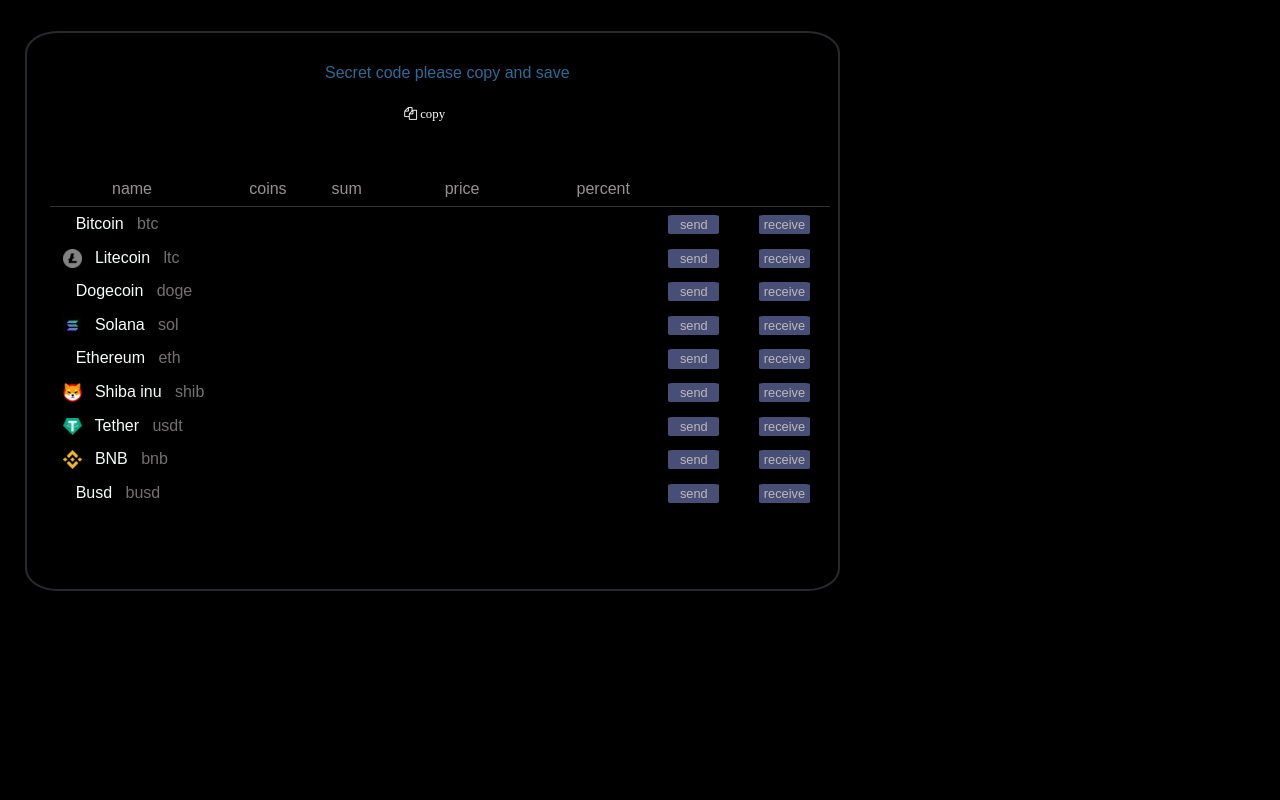
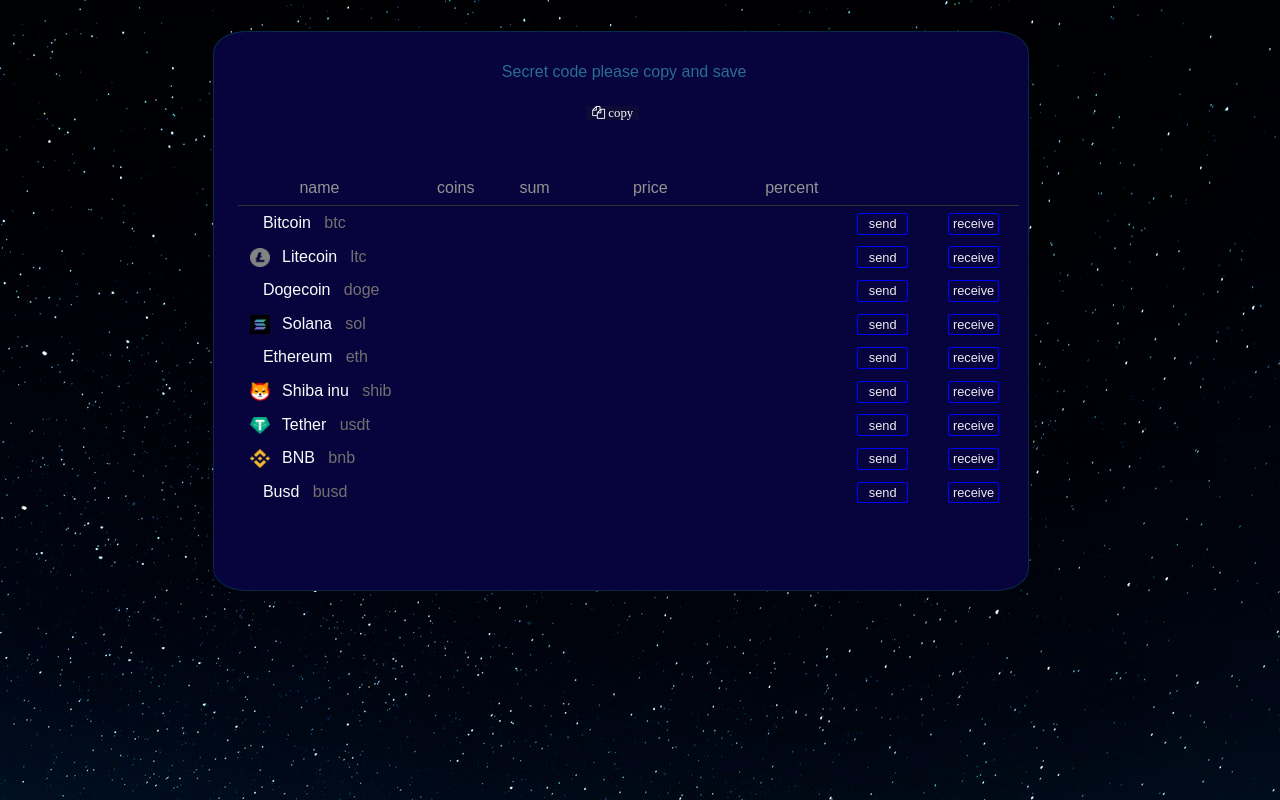
Before and after one commit to yra77/Multi-crypto-Wallet, a website: page viev/index.html in a window 1280 px wide. Drawn offline with nearby package versions, Linux system fonts and the light colour scheme; files that its build step writes are made by us from their sources; no server answers; files whose address does not match are found by name.

Commit message:
Update style.css

```diff
--- a/viev/css/style.css
+++ b/viev/css/style.css
@@ -2,19 +2,21 @@
 body
 {
     font-family: 'Varela Round', sans-serif;
-    background:rgb(0, 0, 0);
+    font-weight: 400;
+    /* background:rgb(56, 2, 150); */
+    background: url("../img/univers.jpg");
     width: 98%;
     height: 35em;
     padding: 0px;
 }
 .high
 {
-    background-color: black;
+    background-color: rgb(7, 4, 61);
     color:rgb(43, 107, 150);
     width: 65%;
-    border: 2px solid #27292c;
-    float: left;
-    margin-left: 2%;
+    border: 1px solid #07294b;
+    /* float: left; */
+    margin-left: 17%;
     margin-top: 2.5%;
     height: auto;
     min-height: 35em;
@@ -47,7 +49,7 @@
 }
 .secretCode span
 {
-    margin-left: 8%;
+    margin-left: 4%;
 }
 .copy:active
 {
@@ -68,7 +70,7 @@
     border:none;
     font-size: 80%;
     color:white;
-    background-color: black;
+    background-color: rgb(14, 11, 54);
 }
 .copySecCod
 {
@@ -89,15 +91,16 @@
     border:none;
     font-size: 80%;
     color:white;
-    background-color: black;
+    background-color: rgb(14, 11, 54);
 }
 .wallet table button
 {
    padding: 0px;
-   background-color: #484f77; border: none;
+   background-color: rgb(7, 4, 61);
+   border: 0.01em solid blue;
    width: 4em;
-   height: 1.5em;
-   color:rgb(190, 184, 184);
+   height: 1.7em;
+   color:rgb(240, 235, 235);
    text-align: center;
    border-radius: 8%;
    font-size: 80%;
@@ -167,7 +170,7 @@
 }
 .price
 {
-    color:green;
+    color:rgb(2, 177, 2);
 }
 .img
 {
@@ -182,7 +185,7 @@
 }
 .wallet table button:hover
 {
-    background-color: chartreuse;
-    color: rgb(20, 20, 20);
+    background-color: blue;
+    color: rgb(255, 250, 250);
     border: none;
 }
```
